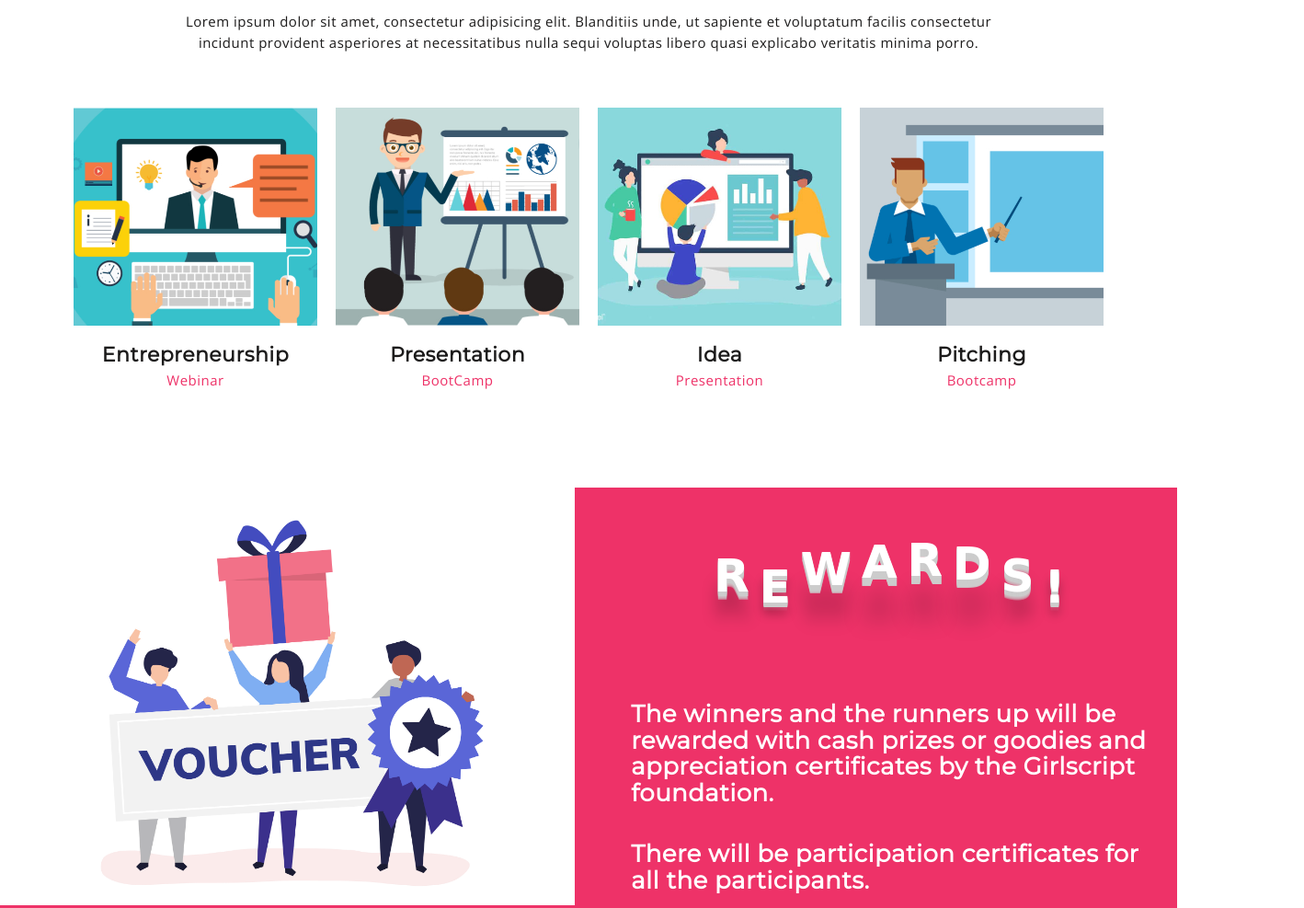
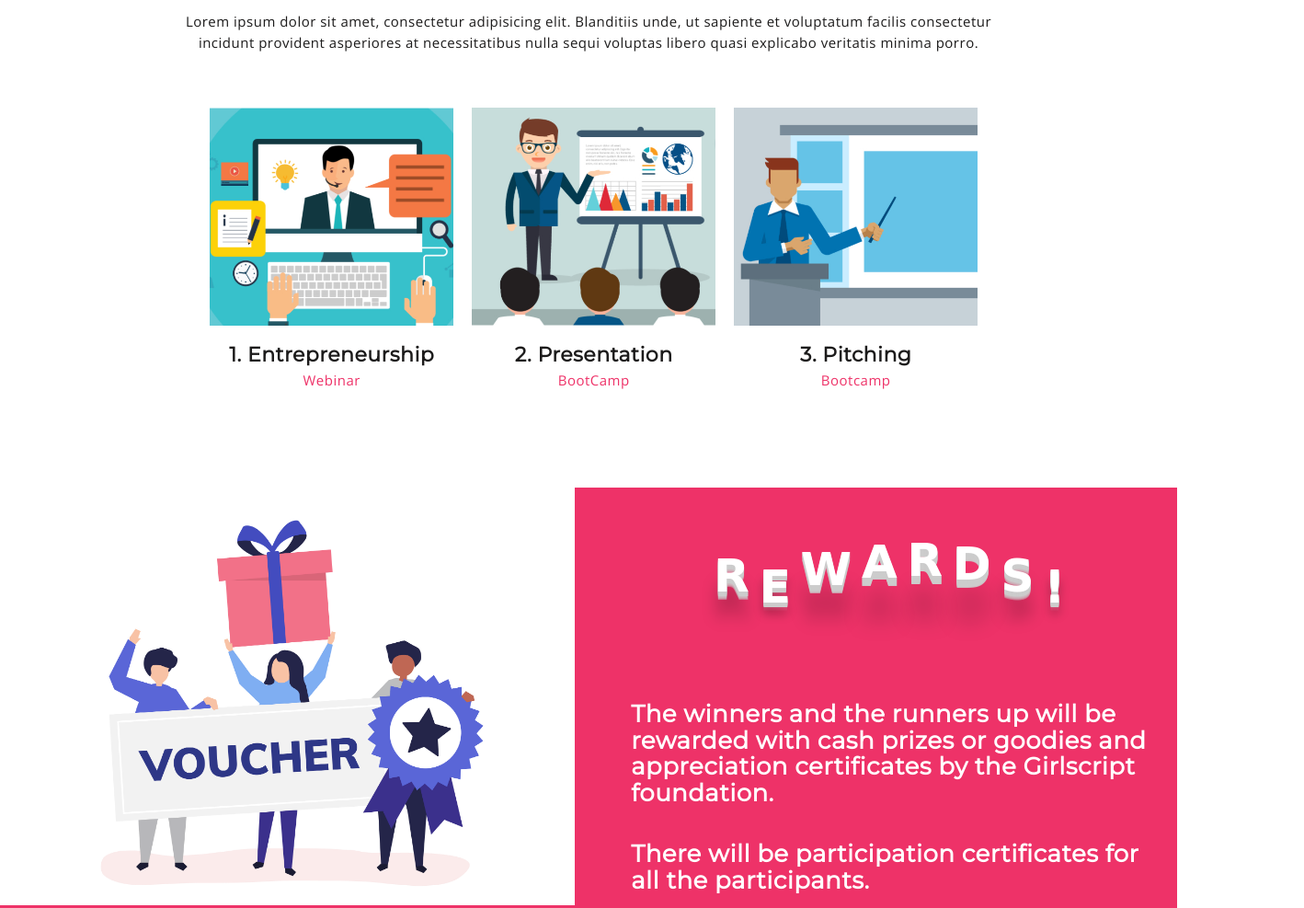
Before and after one commit to somanyadav/Ideathon-GS-Alwar-, a plain HTML site: page index.html in a window 1280 px wide. Shown: the part 2334-3321 px from the top of the page at 92% size, 1418 px wide, since content can reach past the window. Drawn offline with nearby package versions, Linux system fonts and the light colour scheme; a script that the page names is missing.

Commit message:
Modified the events section and also made responsive

```diff
--- a/index.html
+++ b/index.html
@@ -184,7 +184,9 @@ fore-front.</p>
 <br>
 <br>
 
-<center><div class="button-4"><div class="eff-4"></div><a href="https://forms.gle/qcdfMUh94YSAsF6D9"> <b> Register Now ➜ </b> </a></div></center>
+<div class="register-button">
+<center></center><div class="button-4"><div class="eff-4"></div><a href="https://forms.gle/qcdfMUh94YSAsF6D9"> <b> Register Now ➜ </b> </a></div></center>
+</div>
 
 									</div>
 								</div>
@@ -304,15 +306,15 @@ fore-front.</p>
 							</div>
 
 							<!-- Start Event Content -->
-							<div class="mu-speakers-content">
+							<div class="mu-speakers-content center-text">
 
-								<div class="mu-speakers-slider">
+								<div class="mu-speakers-slider center-text">
 
 									<!-- Start single Event -->
 									<div class="mu-single-speakers">
 										<img src="assets/images/ente.jpg" alt="speaker img">
 										<div class="mu-single-speakers-info">
-											<h3>Entrepreneurship</h3>
+											<h3>1. Entrepreneurship</h3>
 											<p>Webinar</p>
 
 										</div>
@@ -323,30 +325,18 @@ fore-front.</p>
 									<div class="mu-single-speakers">
 										<img src="assets/images/pres.jpg" alt="speaker img">
 										<div class="mu-single-speakers-info">
-											<h3>Presentation </h3>
+											<h3>2. Presentation </h3>
 											<p>BootCamp</p>
 
 										</div>
 									</div>
 									<!-- End single Event -->
 
-
-									<!-- Start single Event -->
-									<div class="mu-single-speakers">
-										<img src="assets/images/idea.jpg" alt="speaker img">
-										<div class="mu-single-speakers-info">
-											<h3>Idea</h3>
-											<p>Presentation</p>
-										</div>
-									</div>
-									<!-- End single Event -->
-
-
 									<!-- Start single Event -->
 									<div class="mu-single-speakers">
 										<img src="assets/images/pitc.jpg" alt="speaker img">
 										<div class="mu-single-speakers-info">
-											<h3>Pitching</h3>
+											<h3>3. Pitching</h3>
 											<p>Bootcamp</p>
 
 										</div>
--- a/style.css
+++ b/style.css
@@ -20,6 +20,10 @@ height: 100%;
  margin: -100px 0 0 -100px;
 }
 
+.center-text{
+	text-align: center;
+}
+
 body {
 	font-family: 'Open Sans', sans-serif;
 	font-size: 15px;
@@ -158,6 +162,11 @@ button:focus {
 
 
 /* ========= BUTTON =========*/
+
+.register-button{
+	text-align: center;
+	margin: auto;
+}
 
 .mu-primary-btn {
 	background-color: transparent;
@@ -655,6 +664,7 @@ button:focus {
 	float: left;
 	margin-top: 50px;
 	width: 100%;
+	margin-left: 13%;
 }
 
 .mu-single-speakers {
@@ -1360,6 +1370,10 @@ button:focus {
 
 @media (max-width: 480px) {
 
+	.mu-speakers-content{
+		margin-left: 0%;
+	}
+
 	.mu-hero-overlay {
 		width: 100%;
 		height: 70rem;
```
